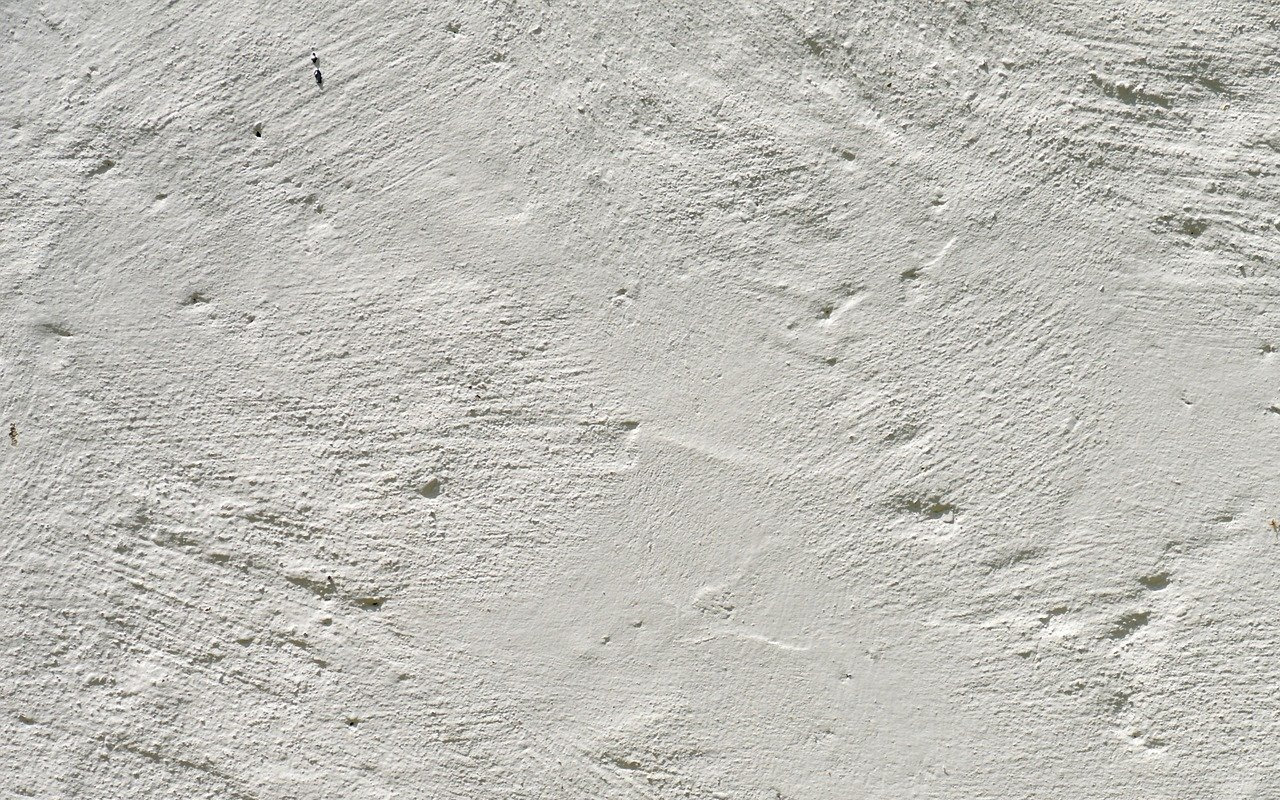
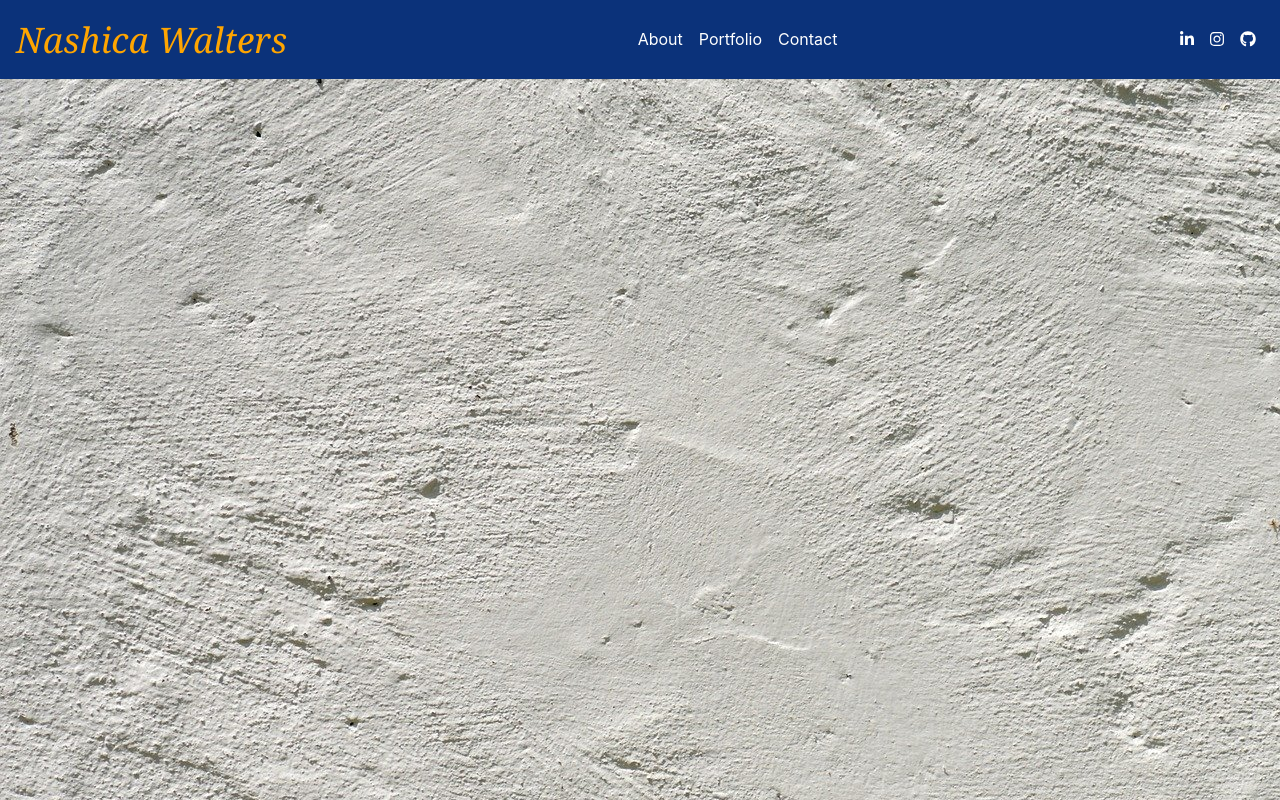
Before and after one commit to nashwalters/rmd-portfolio, a plain HTML site: page portfolio.html in a window 1280 px wide. Drawn offline with nearby package versions, Linux system fonts and the light colour scheme.

Commit message:
Added navbar.

```diff
--- a/portfolio.html
+++ b/portfolio.html
@@ -9,7 +9,28 @@
     <script src="https://use.fontawesome.com/releases/v5.15.1/js/all.js" data-auto-a11y="true"></script>
 </head>
 <body>
-    <script src="https://code.jquery.com/jquery-3.5.1.slim.min.js" integrity="sha384-DfXdz2htPH0lsSSs5nCTpuj/zy4C+OGpamoFVy38MVBnE+IbbVYUew+OrCXaRkfj" crossorigin="anonymous"></script>
-    <script src="https://cdn.jsdelivr.net/npm/bootstrap@4.5.3/dist/js/bootstrap.bundle.min.js" integrity="sha384-ho+j7jyWK8fNQe+A12Hb8AhRq26LrZ/JpcUGGOn+Y7RsweNrtN/tE3MoK7ZeZDyx" crossorigin="anonymous"></script>
-</body>
-</html>
+    <nav class="navbar navbar-expand-lg navbar-light bg-light">
+        <a class="navbar-brand" href="index.html" id="brand">Nashica Walters</a>
+        <button class="navbar-toggler" type="button" data-toggle="collapse" data-target="#navbarTogglerDemo02" aria-controls="navbarTogglerDemo02" aria-expanded="false" aria-label="Toggle navigation">
+          <span class="navbar-toggler-icon"></span>
+        </button>
+
+        <div class="collapse navbar-collapse" id="navbarTogglerDemo02">
+          <ul class="navbar-nav ml-auto mt-2 mt-lg-0">
+            <li class="nav-item active">
+              <a class="nav-link" href="#about">About</a>
+            </li>
+            <li class="nav-item">
+              <a class="nav-link" href="portfolio.html">Portfolio</a>
+            </li>
+            <li class="nav-item">
+              <a class="nav-link"  href="contact.html" >Contact</a>
+            </li>
+          </ul>
+            <ul class="nav navbar-nav ml-auto">
+                <li class="nav-item"><a class="nav-link" href="https://www.linkedin.com/in/nashica-walters/" target="_blank"><i class="fab fa-linkedin-in"></i></a></li>
+                <li class="nav-item"><a class="nav-link" href="https://www.instagram.com/nbryce_/" target="_blank"><i class="fab fa-instagram"></i></a> </li>
+                <li class="nav-item"><a class="nav-link" href="https://github.com/nashwalters" target="_blank"><i class="fab fa-github"></i></a> </li>
+            </ul>
+        </div>
+      </nav>
```
